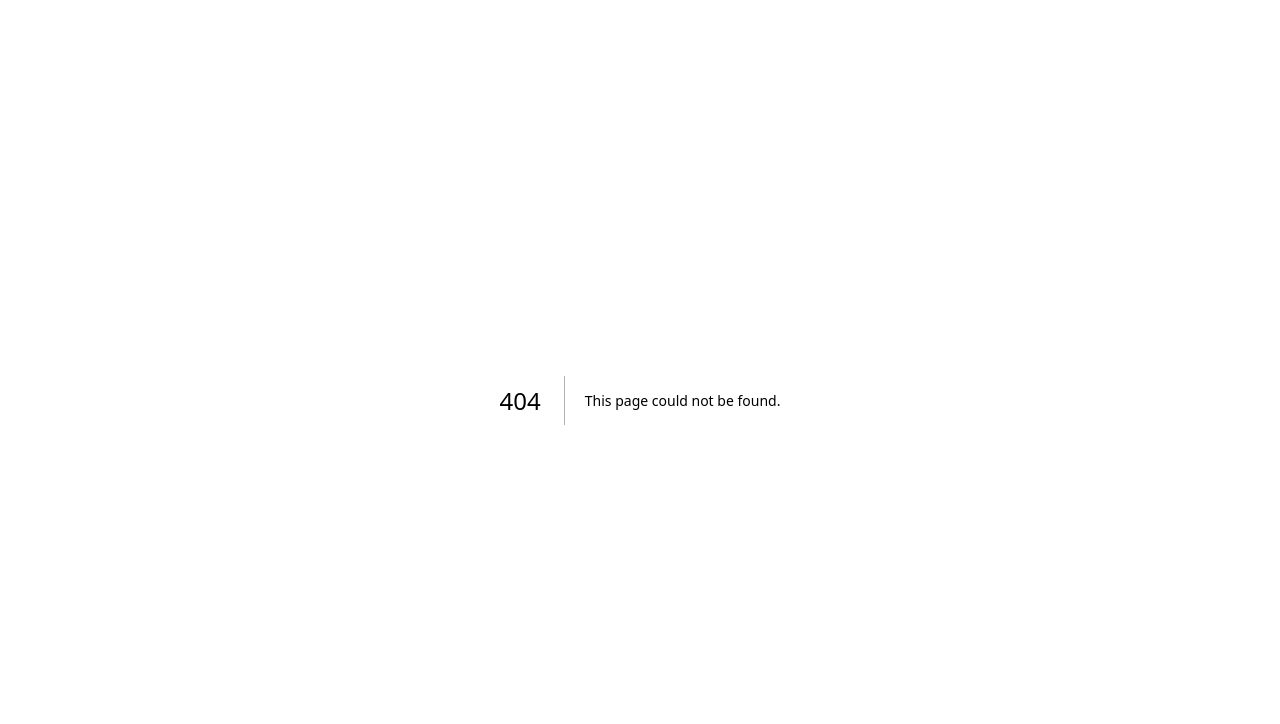
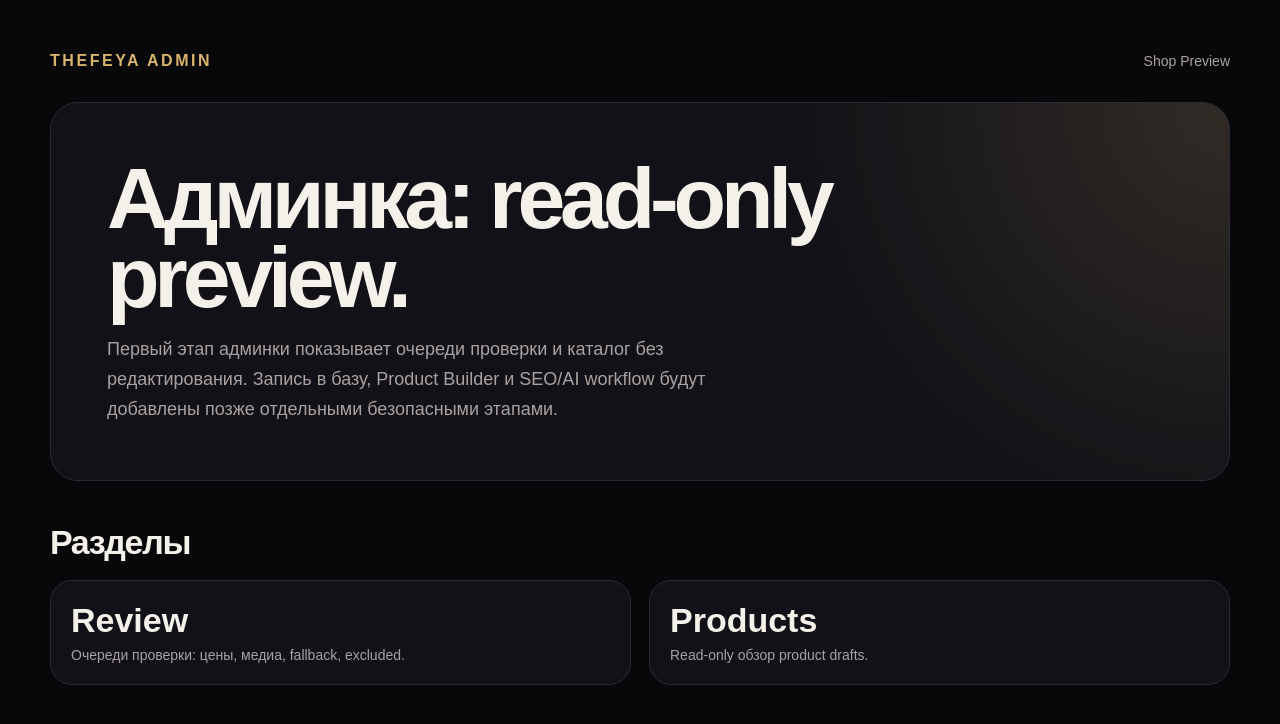
Before and after one commit to THEFEYA/feya-commerce, a Next.js app: page /admin in a window 1280 px wide. Before the commit this address had no page. Shown: the top 724 px of the page. Built offline with nearby package versions, Linux system fonts and the light colour scheme.

Commit message:
Add admin preview home page

```diff
--- /dev/null
+++ b/app/admin/page.tsx
@@ -0,0 +1,38 @@
+import Link from 'next/link';
+
+export default function AdminHomePage() {
+  return (
+    <main className="page-shell">
+      <div className="container">
+        <nav className="top-nav">
+          <Link href="/" className="brand-mark">TheFEYA Admin</Link>
+          <div className="nav-links">
+            <Link href="/shop">Shop Preview</Link>
+          </div>
+        </nav>
+
+        <section className="hero">
+          <h1>Админка: read-only preview.</h1>
+          <p>
+            Первый этап админки показывает очереди проверки и каталог без редактирования. Запись в базу, Product Builder и SEO/AI workflow будут добавлены позже отдельными безопасными этапами.
+          </p>
+        </section>
+
+        <section className="section-head">
+          <h2>Разделы</h2>
+        </section>
+
+        <div className="grid admin-grid">
+          <Link className="card metric" href="/admin/review">
+            <strong>Review</strong>
+            <span>Очереди проверки: цены, медиа, fallback, excluded.</span>
+          </Link>
+          <Link className="card metric" href="/admin/products">
+            <strong>Products</strong>
+            <span>Read-only обзор product drafts.</span>
+          </Link>
+        </div>
+      </div>
+    </main>
+  );
+}
```
